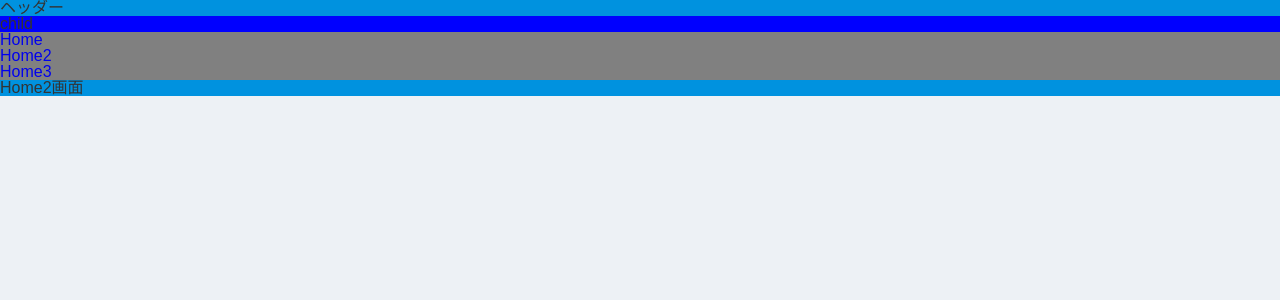
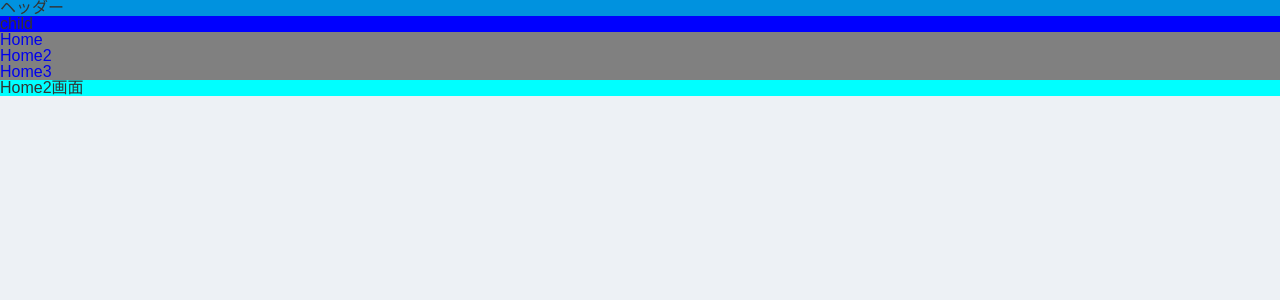
Before and after one commit to takyamata/css-stockroom, a React (Vite) app: page /Home2 in a window 1280 px wide. Shown: the top 300 px of the page. Built offline with nearby package versions, Linux system fonts and the light colour scheme.

Commit message:
ちょっと調整

```diff
--- /dev/null
+++ b/src/components/Main/main.module.scss
@@ -0,0 +1,5 @@
+@use '@styles/global/' as *;
+
+.root {
+    background-color: aqua;
+}
--- /dev/null
+++ b/src/components/Main/main.tsx
@@ -0,0 +1,12 @@
+import React from 'react';
+import styles from './main.module.scss';
+
+interface MainProps {
+    children: React.ReactNode;
+}
+
+const Main: React.FC<MainProps> = ({ children }) => {
+    return <main className={styles.root}>{children}</main>;
+};
+
+export default Main;
--- a/src/layout/AppLayout.tsx
+++ b/src/layout/AppLayout.tsx
@@ -3,15 +3,16 @@ import styles from './appLayout.module.scss';
 import { Outlet } from 'react-router-dom';
 import SideMenu from '../components/SideMenu/sideMenu';
 import Header from '../components/Header/header';
+import Main from '../components/Main/main';
 
 const AppLayout = () => {
     return (
         <div className={styles.root}>
             <Header />
             <SideMenu />
-            <div className="main">
+            <Main>
                 <Outlet />
-            </div>
+            </Main>
         </div>
     );
 };
--- a/src/pages/Home.tsx
+++ b/src/pages/Home.tsx
@@ -1,11 +1,7 @@
 import React from 'react';
 
 const Home = () => {
-    return (
-        <div>
-            <div>Home画面</div>
-        </div>
-    );
+    return <div>Home画面</div>;
 };
 
 export default Home;
--- a/src/pages/Home2.tsx
+++ b/src/pages/Home2.tsx
@@ -1,11 +1,7 @@
 import React from 'react';
 
 const Home2 = () => {
-    return (
-        <div>
-            <div>Home2画面</div>
-        </div>
-    );
+    return <div>Home2画面</div>;
 };
 
 export default Home2;
--- a/src/pages/Home3.tsx
+++ b/src/pages/Home3.tsx
@@ -1,11 +1,7 @@
-import React from "react";
+import React from 'react';
 
 const Home3 = () => {
-    return (
-        <div>
-            <div>Home3画面</div>
-        </div>
-    );
+    return <div>Home3画面</div>;
 };
 
 export default Home3;
```
